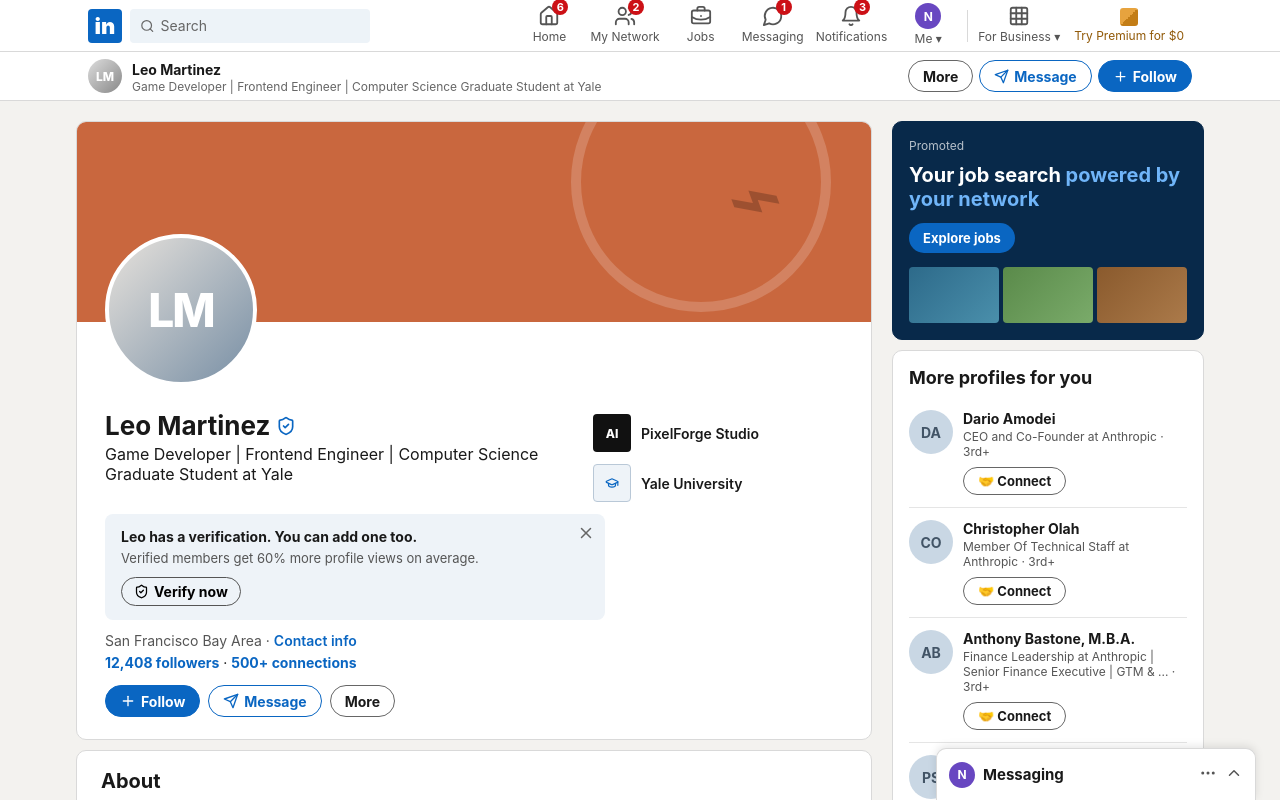
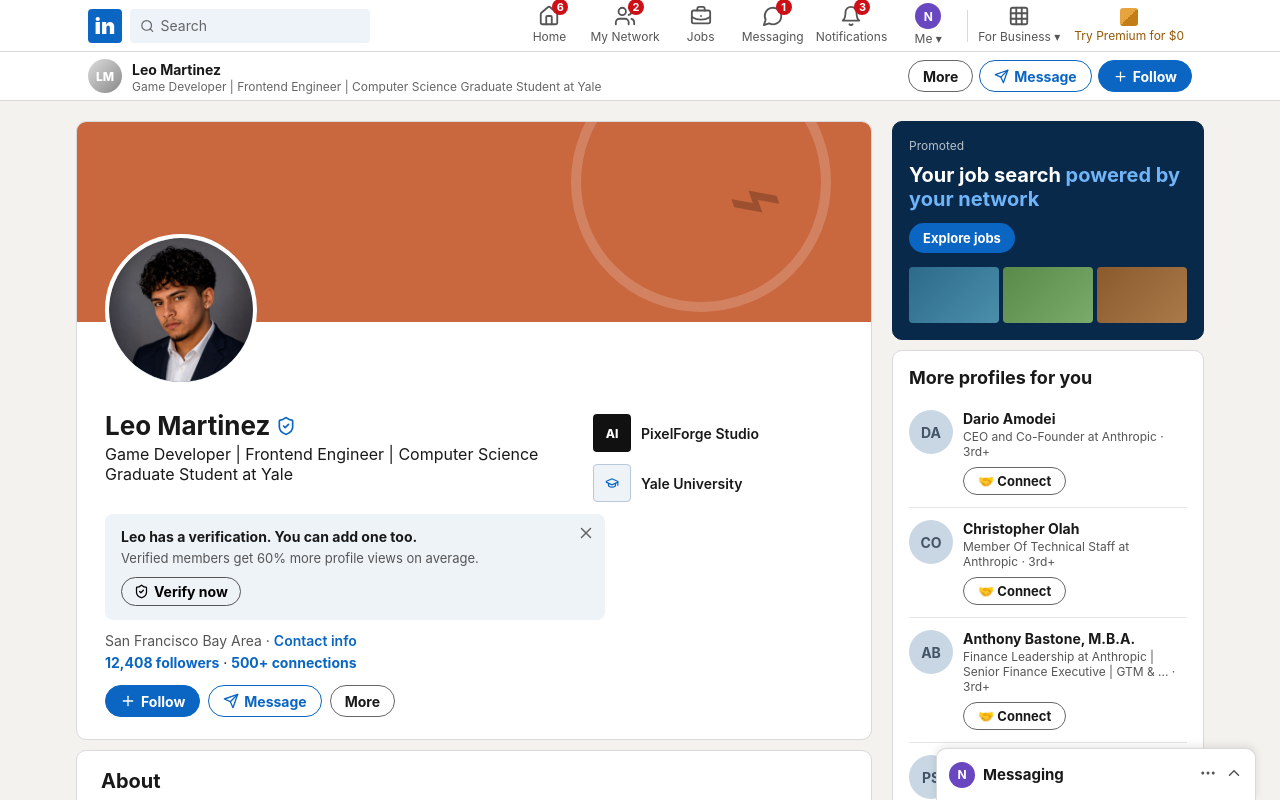
Before and after one commit to wsvdesign/Linked-in-Profile-Clone, a React (Vite) app in the folder Frontend/: page / in a window 1280 px wide. Shown: the top 800 px of the page. Built offline with nearby package versions, Linux system fonts and the light colour scheme.

Commit message:
feat: use leo profile photo in top avatar

```diff
--- a/Frontend/src/App.jsx
+++ b/Frontend/src/App.jsx
@@ -5,6 +5,7 @@
   ThumbsUp, Repeat2, ChevronRight, ChevronUp, X
 } from 'lucide-react';
 import { profile } from './data/profileData.js';
+import leoProfileImage from './assets/profiles/leo-profile.jpg';
 
 function Navbar() {
   const navItems = [
@@ -81,7 +82,9 @@
         <div className="cover-mark">⌁</div>
       </div>
       <div className="profile-photo-ring">
-        <div className="profile-photo">{profile.profileInitials}</div>
+        <div className="profile-photo">
+          <img className="profile-photo-image" src={leoProfileImage} alt={profile.name} />
+        </div>
       </div>
       <div className="top-card-body">
         <div className="identity-grid">
--- a/Frontend/src/styles.css
+++ b/Frontend/src/styles.css
@@ -70,7 +70,8 @@
 .cover-decoration { position: absolute; width: 260px; height: 260px; border: 10px solid rgba(255,255,255,0.18); border-radius: 50%; right: 40px; top: -70px; }
 .cover-mark { position: absolute; right: 90px; top: 30px; font-size: 90px; font-weight: 200; color: rgba(0,0,0,0.22); transform: rotate(-20deg); line-height: 1; }
 .profile-photo-ring { position: absolute; left: 28px; top: 112px; z-index: 2; }
-.profile-photo { width: 152px; height: 152px; border-radius: 50%; border: 4px solid #fff; background: linear-gradient(135deg,#e7e2dc,#788fa5); display: flex; align-items: center; justify-content: center; font-size: 46px; font-weight: 800; color: #fff; letter-spacing: -2px; }
+.profile-photo { width: 152px; height: 152px; border-radius: 50%; border: 4px solid #fff; background: linear-gradient(135deg,#e7e2dc,#788fa5); display: flex; align-items: center; justify-content: center; font-size: 46px; font-weight: 800; color: #fff; letter-spacing: -2px; overflow: hidden; }
+.profile-photo-image { width: 100%; height: 100%; border-radius: 50%; object-fit: cover; display: block; }
 .top-card-body { padding: 88px 28px 22px; }
 .identity-grid { display: grid; grid-template-columns: 1fr 250px; gap: 16px; margin-bottom: 6px; }
 .profile-name { font-size: 26px; font-weight: 700; display: flex; align-items: center; gap: 6px; }
```
Also changed, not shown: Frontend/src/assets/profiles/leo-profile.jpg (added).
